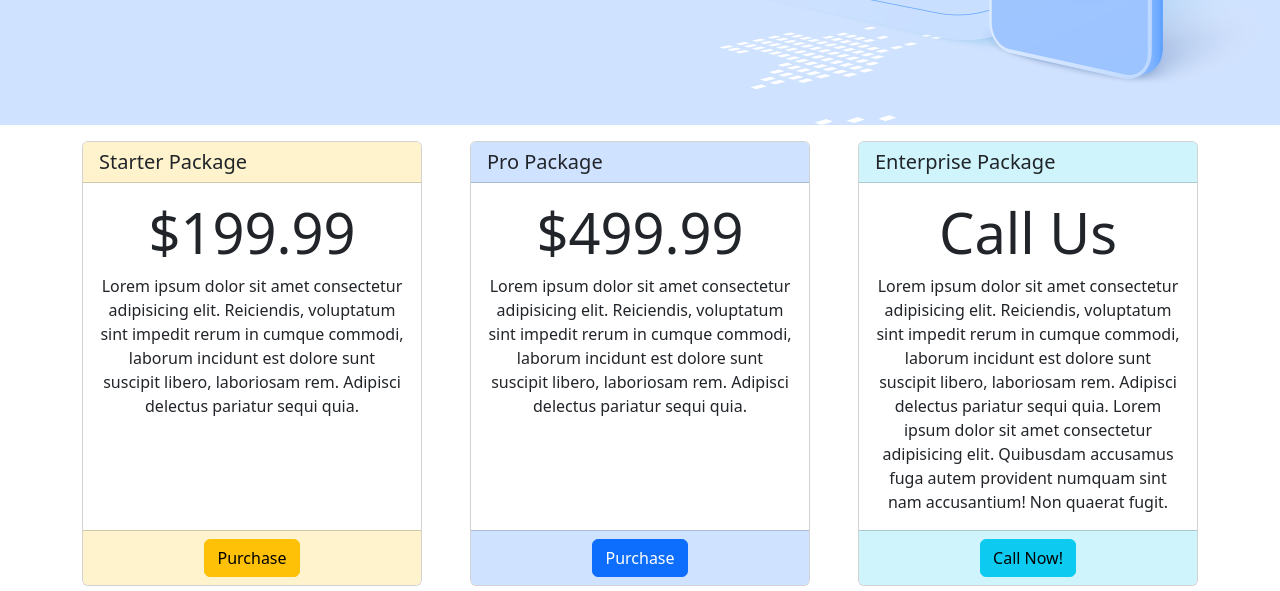
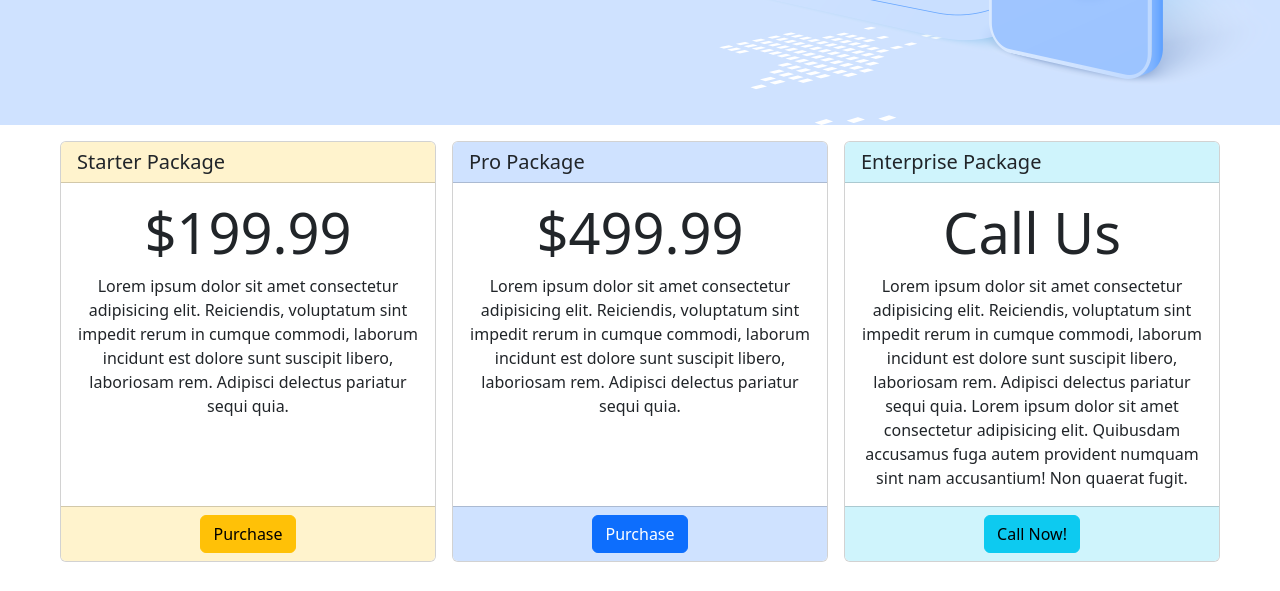
Before and after one commit to thomas065/BootstrapComponents, a plain HTML site: page hosting.html in a window 1280 px wide. Shown: the part 431-1022 px from the top of the page. Drawn offline with nearby package versions, Linux system fonts and the light colour scheme; a web font is replaced by a local one.

Commit message:
updated code

```diff
--- a/hosting.html
+++ b/hosting.html
@@ -94,17 +94,13 @@
         </header>
 
         <!-- Main -->
-        <main class="container">
+        <main class="container-xxl">
             <!-- Cards -->
-            <div
-                class="row row-cols-1 row-cols-sm-2 row-cols-md-3 py-3 gy-4 gx-md-5"
-            >
+            <div class="row px-5 pt-3 g-3">
                 <!-- dessert -->
-                <div class="col col-md-6 col-lg-4">
+                <div class="col-12 col-sm-6 col-md-4">
                     <div class="card text-center h-100">
-                        <h5
-                            class="card-header lead text-start bg-warning-subtle"
-                        >
+                        <h5 class="card-header lead text-start bg-warning-subtle">
                             Starter Package
                         </h5>
                         <div class="card-body">
@@ -123,12 +119,12 @@
                         <div
                             class="card-footer text-body-secondary bg-warning-subtle"
                         >
-                            <a href="#" class="btn btn-warning">Purchase</a>
+                            <button type="button" class="btn btn-warning">Purchase</button>
                         </div>
                     </div>
                 </div>
                 <!-- lake -->
-                <div class="col col-md-6 col-lg-4">
+                <div class="col-12 col-sm-6 col-md-4">
                     <div class="card text-center h-100">
                         <h5
                             class="card-header lead text-start bg-primary-subtle"
@@ -151,12 +147,12 @@
                         <div
                             class="card-footer text-body-secondary bg-primary-subtle"
                         >
-                            <a href="#" class="btn btn-primary">Purchase</a>
+                            <button type="button" href="#" class="btn btn-primary">Purchase</button>
                         </div>
                     </div>
                 </div>
                 <!-- arctic -->
-                <div class="col col-sm-12 col-md-12 col-lg-4">
+                <div class="col-12 col-md-4">
                     <div class="card text-center h-100">
                         <h5 class="card-header lead text-start bg-info-subtle">
                             Enterprise Package
@@ -180,7 +176,7 @@
                         <div
                             class="card-footer text-body-secondary bg-info-subtle"
                         >
-                            <a href="#" class="btn btn-info">Call Now!</a>
+                            <button type="button" href="#" class="btn btn-info">Call Now!</button>
                         </div>
                     </div>
                 </div>
```
